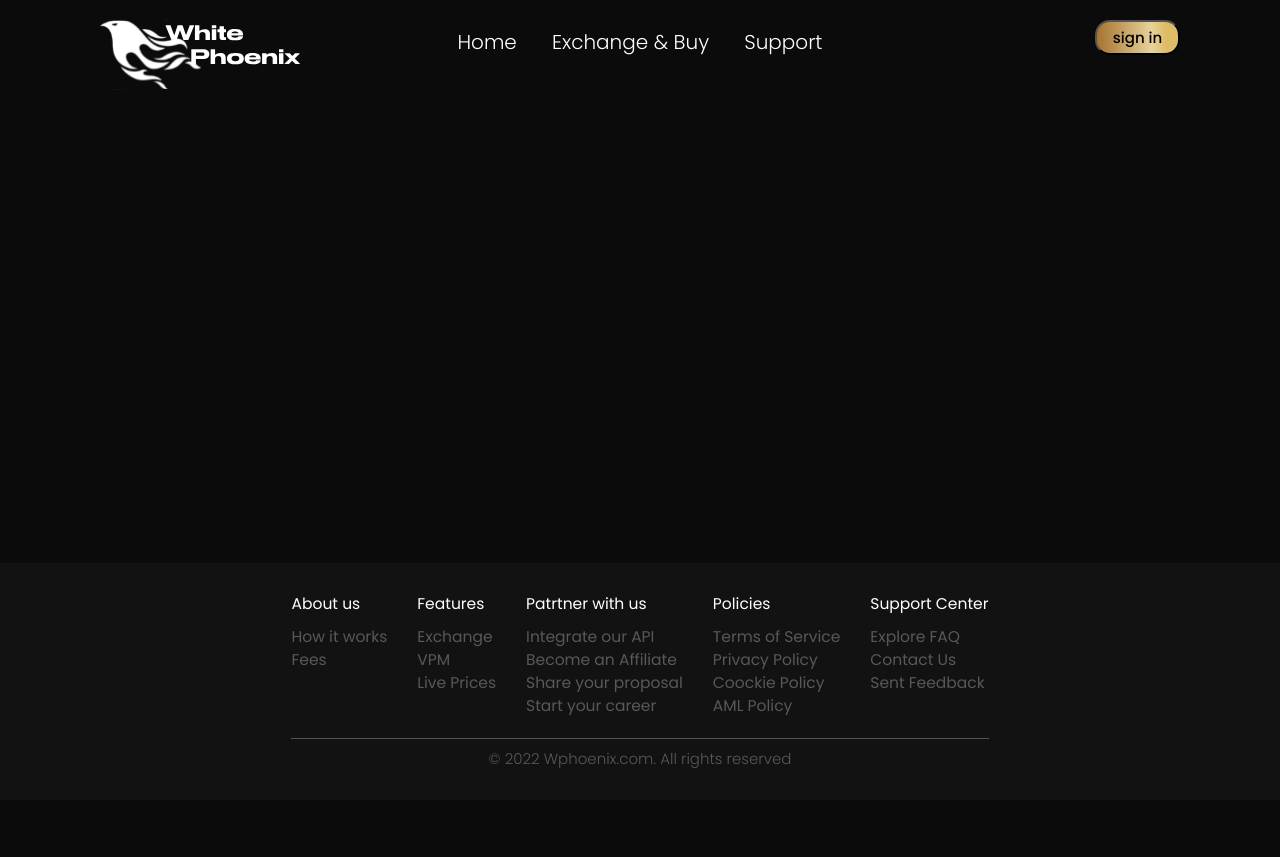
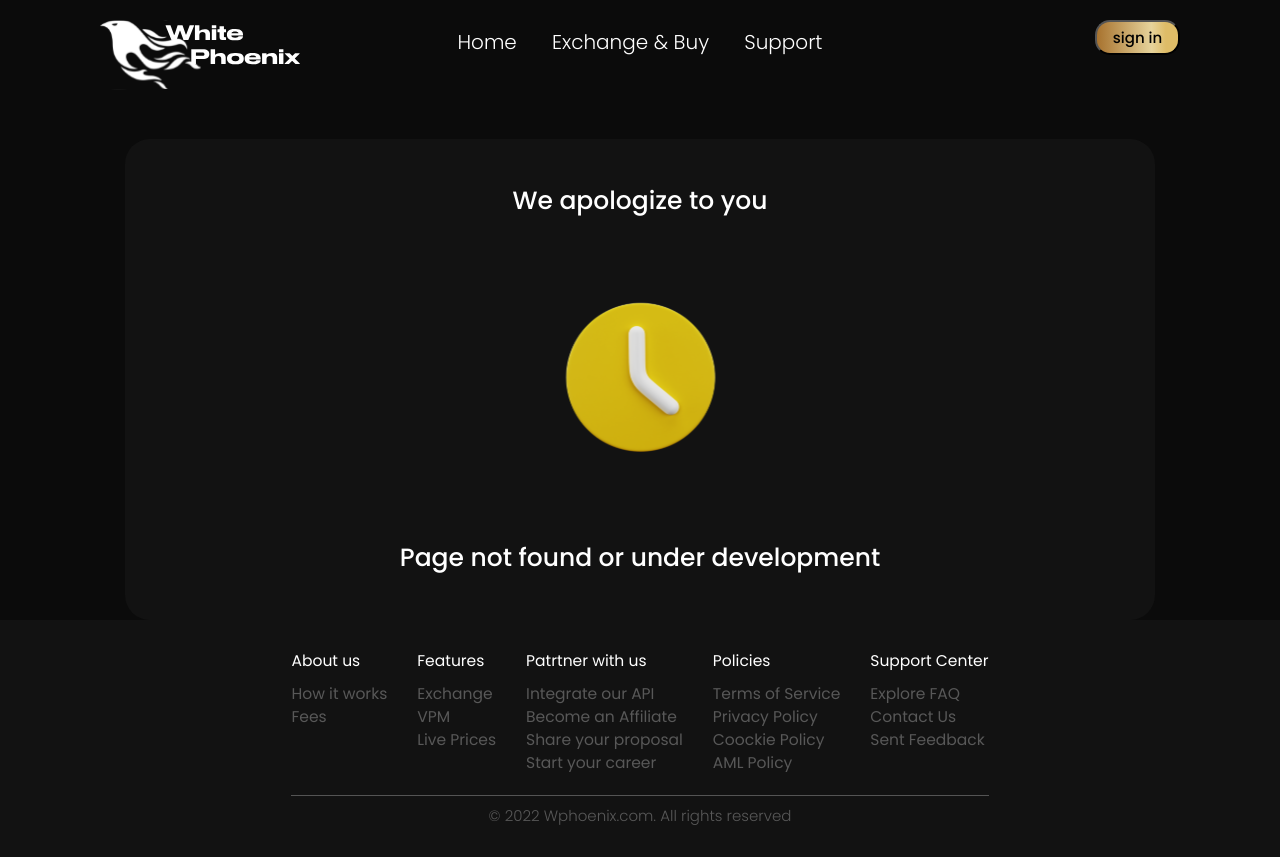
Before and after one commit to chyVacheck/white_proenix, a React (Create React App) app: page /Page_Not_Found_Or_In_Development in a window 1280 px wide. Before the commit the page ends 800 px from the top, so only its background shows below. Built offline with nearby package versions, Linux system fonts and the light colour scheme.

Commit message:
Add page 'Page not found or in development'
Так же она подключена, как переходная, если пользователь по пробовал перейти на несуществующую страницу

```diff
--- a/src/components/App/App.js
+++ b/src/components/App/App.js
@@ -9,6 +9,9 @@ import Home from '../Home/Home.js';
 import ExchangeBuy from '../ExchangeBuy/ExchangeBuy';
 import Support from '../Support/Support';
 import Footer from '../Footer/Footer.js';
+
+//? page not found or in development
+import PageNotFoundOrInDevelopment from '../PageNotFoundOrInDevelopment/PageNotFoundOrInDevelopment';
 
 //? компоненты из Footer
 import Policies from '../Policies/Policies';
@@ -184,9 +187,19 @@ function App() {
         {/* все остальное {любой путь кроме выше описанных} */}
         <Route
           // todo не забыть включить обратно
-          path=""
+          path="*"
           element={
-            <Navigate to="/home" />
+            <Navigate to="/Page_Not_Found_Or_In_Development" />
+          }>
+        </Route>
+
+        {/* Страницы нет или в разработке {PageNotFoundOrInDevelopment} */}
+        <Route
+          path='/Page_Not_Found_Or_In_Development'
+          element={
+            <>
+              <PageNotFoundOrInDevelopment />
+            </>
           }>
         </Route>
 
@@ -208,7 +221,7 @@ function App() {
         isOpen={isPopupCryptoOpen}
         setIsOpen={setIsPopupCryptoOpen}
 
-        setCurrentCrypto={sendPopup ? setSendCrypto : setResultingCrypto }
+        setCurrentCrypto={sendPopup ? setSendCrypto : setResultingCrypto}
       />
 
     </div >
--- /dev/null
+++ b/src/components/PageNotFoundOrInDevelopment/PageNotFoundOrInDevelopment.css
@@ -0,0 +1,31 @@
+.pageNotFoundOrInDevelopment {
+  width: 1030px;
+  height: 481px;
+
+  margin: auto;
+  padding: auto 0;
+
+  box-sizing: border-box;
+  display: flex;
+  flex-direction: column;
+  align-items: center;
+  justify-content: center;
+
+  background: #121212;
+  border-radius: 25px;
+  row-gap: 50px;
+}
+
+.pageNotFoundOrInDevelopment__text {
+  margin: 0;
+  font-weight: 500;
+  font-size: 25px;
+  line-height: 22px;
+
+  color: #ffffff;
+}
+
+.pageNotFoundOrInDevelopment__image {
+  width: 236px;
+  height: 235px;
+}
--- /dev/null
+++ b/src/components/PageNotFoundOrInDevelopment/PageNotFoundOrInDevelopment.js
@@ -0,0 +1,29 @@
+
+import './PageNotFoundOrInDevelopment.css'
+import img from './../../images/cardsInfo/Fast.svg';
+
+function PageNotFoundOrInDevelopment() {
+
+
+  return (
+    <section className='pageNotFoundOrInDevelopment'>
+      <h1 className='pageNotFoundOrInDevelopment__text'>
+        We apologize to you
+      </h1>
+
+      <img
+        className='pageNotFoundOrInDevelopment__image'
+        src={img}
+        alt={'Whait'}
+      />
+
+      <p className='pageNotFoundOrInDevelopment__text'>
+        Page not found or under development
+      </p>
+
+    </section >
+  )
+
+}
+
+export default PageNotFoundOrInDevelopment;
```
